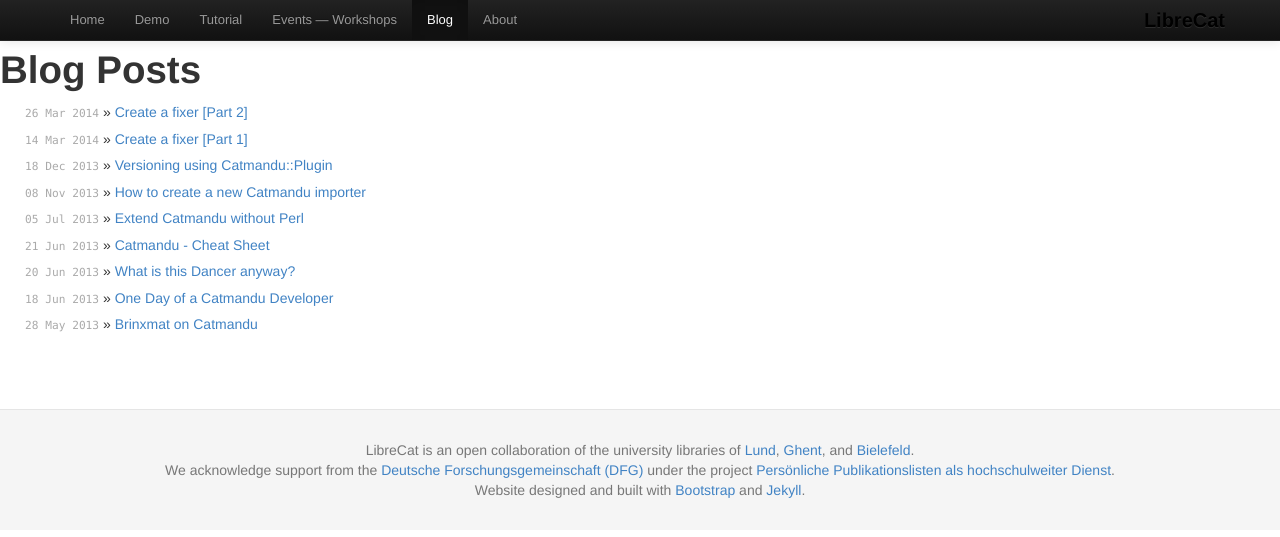
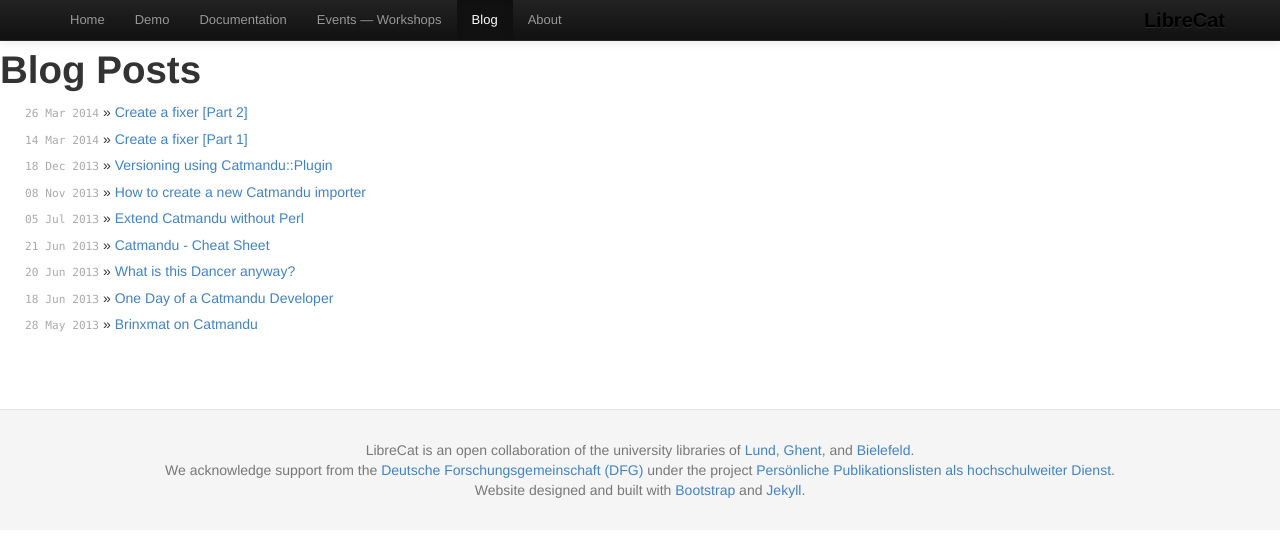
Before and after one commit to LibreCat/librecat.github.io, a Jekyll site: the page built from blog.html, in a window 1280 px wide. Shown: the top 537 px of the page. Built offline with Jekyll 4.4.1, drawn with Linux system fonts in a browser that asks for light colours.

Commit message:
Migrated the tutorial to the Wiki

```diff
--- a/_includes/navbar.html
+++ b/_includes/navbar.html
@@ -19,8 +19,8 @@
                 <li>
                   <a href="http://demo.librecat.org/">Demo</a>
                 </li>
-                <li class="{% if "tutorial/index.html" == page.path %}active{% endif %}">
-                  <a href="/tutorial/">Tutorial</a>
+                <li>
+                  <a href="https://github.com/LibreCat/Catmandu/wiki">Documentation</a>
                 </li>
                 <li class="{% if "events.html" == page.path %}active{% endif %}">
                   <a href="/events.html">Events &mdash; Workshops</a>
```
